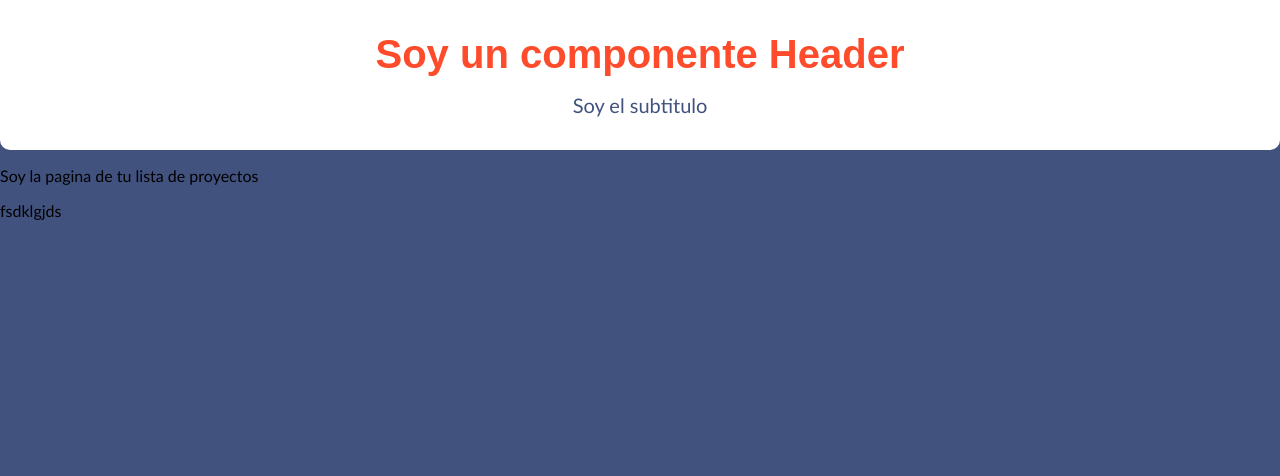
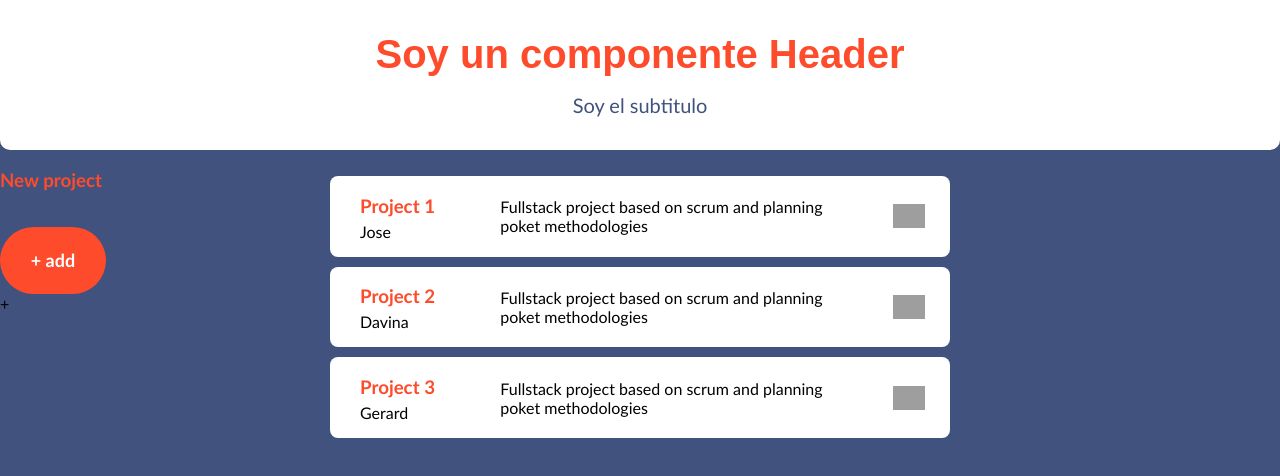
Before and after one commit to jolivert/Fullstack_project, a React (Vite) app in the folder FRONTEND/: page /projects in a window 1280 px wide. Shown: the top 476 px of the page. Built offline with nearby package versions, Linux system fonts and the light colour scheme; grey boxes are pictures that could not be loaded.

Commit message:
Project page layout with the projects list

```diff
--- a/FRONTEND/src/assets/style/projects.css
+++ b/FRONTEND/src/assets/style/projects.css
@@ -1,3 +1,80 @@
 body{
     background-color: #41527E;
 }
+
+.projectpage{
+    display: flex;
+}
+
+/* div de creación de proyectos */
+.create{
+    width: 25%;
+}
+
+/* div lista de proyectos */
+.list {
+    width: 50%;
+    /* background-color: antiquewhite; */
+    display: flex;
+    flex-direction: column;
+    align-items: center;
+}
+
+.list ul {
+    padding: 0;
+}
+
+#listitem {
+    background-color: white;
+    border-radius: 8px;
+    display: flex;
+    align-items: center;
+    justify-content: space-between;
+    margin: 10px;
+    gap: 35px;
+}
+
+#listitem div{
+    width: 150px;
+    margin-left: 30px;
+    /* margin-right: 25px;     */
+    gap: 0;
+    /* background-color: grey; */
+}
+
+#listitem img {
+    margin: 25px;
+}
+
+
+
+.icon {
+    height: 1.5rem;
+    margin: 5px;
+}
+
+/* Para eliminar los margenes entre el titulo y el poname: */
+h3{
+    color: #FE4B2B;
+    margin-bottom: 5px;
+}
+#po {
+    margin-top: 0;
+}
+
+
+button {
+    display: flex;
+    justify-content: space-around;
+    align-items: center;
+    font-size: large;
+    font-weight: 700;
+    margin-top: 1em;
+    color: #ffffff;
+    border: none;
+    width: 106px;
+    height: 67px;
+    background: #fe4b2b;
+    border-radius: 44px;
+    margin-top: 2em;
+}
--- /dev/null
+++ b/FRONTEND/src/components/CreateProject.jsx
@@ -0,0 +1,14 @@
+import React from 'react'
+// import '../assets/style/header.css'
+
+
+const CreateProject = () => {
+  return (
+    <div>
+     <h3>New project</h3>
+     <button>+ add</button>
+    </div>
+  )
+}
+
+export default CreateProject
--- a/FRONTEND/src/pages/Projects.jsx
+++ b/FRONTEND/src/pages/Projects.jsx
@@ -1,13 +1,56 @@
-import React from "react";
+import React, { useState, useEffect }  from "react";
 import Header from '../components/Header.jsx'
+import CreateProject from '../components/CreateProject.jsx'
 import '../assets/style/projects.css'
 
 const Projects = () => {
+
+  const ReadProjects = () => {
+    const info = [
+      {
+        title: "Project 1",
+        description: "Fullstack project based on scrum and planning poket methodologies",
+        poname: "Jose"
+      },
+      {
+        title: "Project 2",
+        description: "Fullstack project based on scrum and planning poket methodologies",
+        poname: "Davina"
+      },
+      {
+        title: "Project 3",
+        description: "Fullstack project based on scrum and planning poket methodologies",
+        poname: "Gerard"
+      }
+    ]
+    return info;
+  }
+
+  const [data, setData] = useState(ReadProjects);
+
+
   return (
     <div>
       <Header/>
-        <p>Soy la pagina de tu lista de proyectos</p>
-        <p>fsdklgjds</p>
+      <div class="projectpage">
+        <div class="create">
+          <CreateProject/>+
+        </div>
+        <div class="list">
+          <ul>
+            {data.map(item=> (
+              <div id="listitem">
+                <div>
+                  <h3>{item.title}</h3>
+                  <p id="po" >{item.poname} </p>
+                </div>
+                <p>{item.description} </p>
+                <img class="icon" src="https://img.icons8.com/FE4B2B/delete"/>
+              </div>
+            ))}
+          </ul>
+        </div>
+      </div>
     </div>
   )
 }
```
Lines whose indentation alone changed are shown as unchanged.
